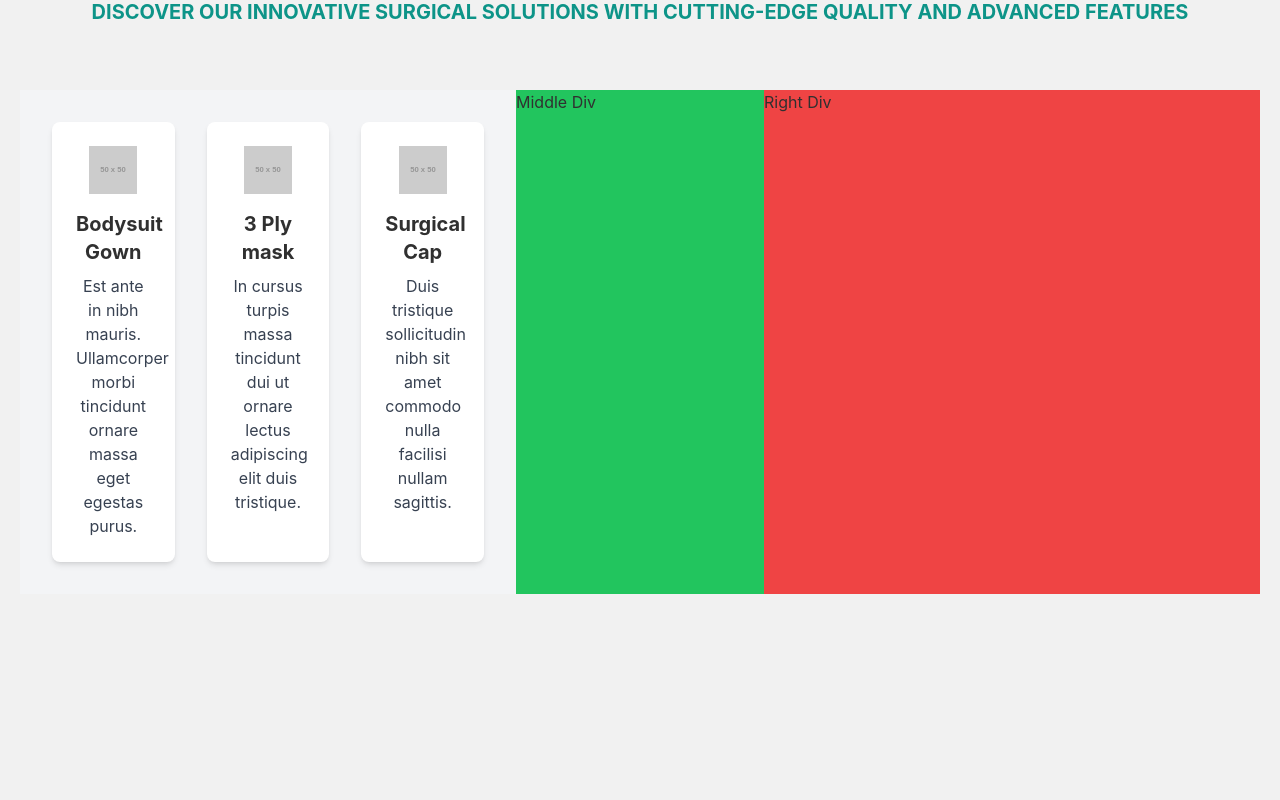
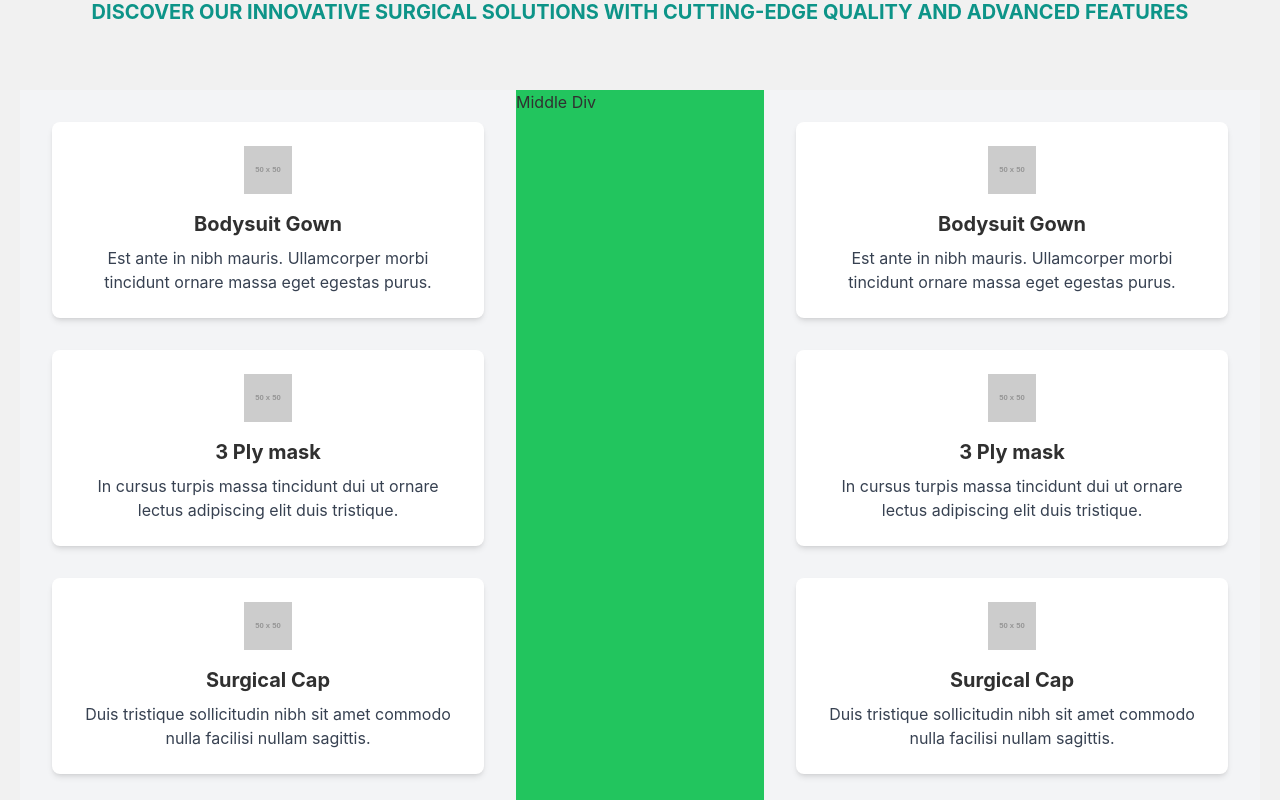
Before and after one commit to TalhaT298/surgical, a React (Create React App) app: page / in a window 1280 px wide. Shown: the part 4300-5100 px from the top of the page. Built offline with nearby package versions, Linux system fonts and the light colour scheme; no server answers.

Commit message:
right side div add

```diff
--- a/src/Pages/Best/Inovative/Inovative.js
+++ b/src/Pages/Best/Inovative/Inovative.js
@@ -21,13 +21,13 @@ const Inovative = () => {
         <div className="w-2/5 bg-blue-500">
           <div className="bg-gray-100 p-8">
             <div className="max-w-4xl mx-auto">
-              <div class="grid grid-cols-1 md:grid-cols-3 gap-8">
+              <div class="grid grid-rows-1 md:grid-rows-3 gap-8">
                 <div className="bg-white p-6 rounded-lg shadow-md text-center">
                   <div className="flex justify-center mb-4">
                     <img
                       src="https://via.placeholder.com/50"
                       alt="Bodysuit Gown Icon"
-                      class="w-12 h-12"
+                      className="w-12 h-12"
                     ></img>
                   </div>
                   <h2 className="text-xl font-bold mb-2">Bodysuit Gown</h2>
@@ -42,7 +42,7 @@ const Inovative = () => {
                     <img
                       src="https://via.placeholder.com/50"
                       alt="3 Ply mask Icon"
-                      class="w-12 h-12"
+                      className="w-12 h-12"
                     ></img>
                   </div>
                   <h2 className="text-xl font-bold mb-2">3 Ply mask</h2>
@@ -57,7 +57,7 @@ const Inovative = () => {
                     <img
                       src="https://via.placeholder.com/50"
                       alt="Surgical Cap Icon"
-                      class="w-12 h-12"
+                      className="w-12 h-12"
                     ></img>
                   </div>
                   <h2 className="text-xl font-bold mb-2">Surgical Cap</h2>
@@ -70,8 +70,60 @@ const Inovative = () => {
             </div>
           </div>
         </div>
-        <div class="w-1/5 bg-green-500">Middle Div</div>
-        <div class="w-2/5 bg-red-500">Right Div</div>
+        <div className="w-1/5 bg-green-500">Middle Div</div>
+        {/* right side */}
+        <div className="w-2/5 bg-red-500">
+        <div className="bg-gray-100 p-8">
+            <div className="max-w-4xl mx-auto">
+              <div class="grid grid-rows-1 md:grid-rows-3 gap-8">
+                <div className="bg-white p-6 rounded-lg shadow-md text-center">
+                  <div className="flex justify-center mb-4">
+                    <img
+                      src="https://via.placeholder.com/50"
+                      alt="Bodysuit Gown Icon"
+                      className="w-12 h-12"
+                    ></img>
+                  </div>
+                  <h2 className="text-xl font-bold mb-2">Bodysuit Gown</h2>
+                  <p className="text-gray-700">
+                    Est ante in nibh mauris. Ullamcorper morbi tincidunt ornare
+                    massa eget egestas purus.
+                  </p>
+                </div>
+
+                <div className="bg-white p-6 rounded-lg shadow-md text-center">
+                  <div className="flex justify-center mb-4">
+                    <img
+                      src="https://via.placeholder.com/50"
+                      alt="3 Ply mask Icon"
+                      className="w-12 h-12"
+                    ></img>
+                  </div>
+                  <h2 className="text-xl font-bold mb-2">3 Ply mask</h2>
+                  <p className="text-gray-700">
+                    In cursus turpis massa tincidunt dui ut ornare lectus
+                    adipiscing elit duis tristique.
+                  </p>
+                </div>
+
+                <div className="bg-white p-6 rounded-lg shadow-md text-center">
+                  <div className="flex justify-center mb-4">
+                    <img
+                      src="https://via.placeholder.com/50"
+                      alt="Surgical Cap Icon"
+                      className="w-12 h-12"
+                    ></img>
+                  </div>
+                  <h2 className="text-xl font-bold mb-2">Surgical Cap</h2>
+                  <p className="text-gray-700">
+                    Duis tristique sollicitudin nibh sit amet commodo nulla
+                    facilisi nullam sagittis.
+                  </p>
+                </div>
+              </div>
+            </div>
+          </div>
+        </div>
       </div>
     </div>
   );
```
